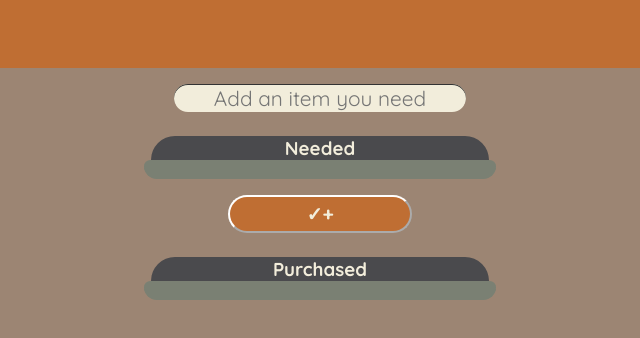
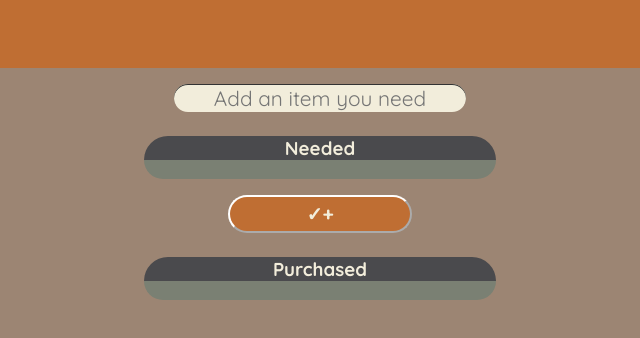
Before and after one commit to michael4reynolds/shopping-list-app, a plain HTML site: page index.html in a window 1280 px wide. Shown: the full height of the page, 320-960 px from the left. Drawn offline with nearby package versions, Linux system fonts and the light colour scheme.

Commit message:
correct borders on lists ref #7

```diff
--- a/css/styles.css
+++ b/css/styles.css
@@ -92,19 +92,15 @@ form input {
     margin-top: 0;
     border-top: 16px solid #7a8073;
     border-bottom: 3px solid #7a8073;
-    border-top-left-radius: 10px;
-    border-top-right-radius: 10px;
-    border-bottom-left-radius: 20px;
-    border-bottom-right-radius: 20px;
+    border-radius: 0 0 20px 20px;
 }
 
 .label {
     margin-top: 1.5em;
     background-color: #4A4A4D;
     color: #F2EDDB;
-    width: 96%;
-    border-top-left-radius: 30px;
-    border-top-right-radius: 30px;
+    width: 100%;
+    border-radius: 30px 30px 0 0;
     display: inline-block;
 }
 
```
